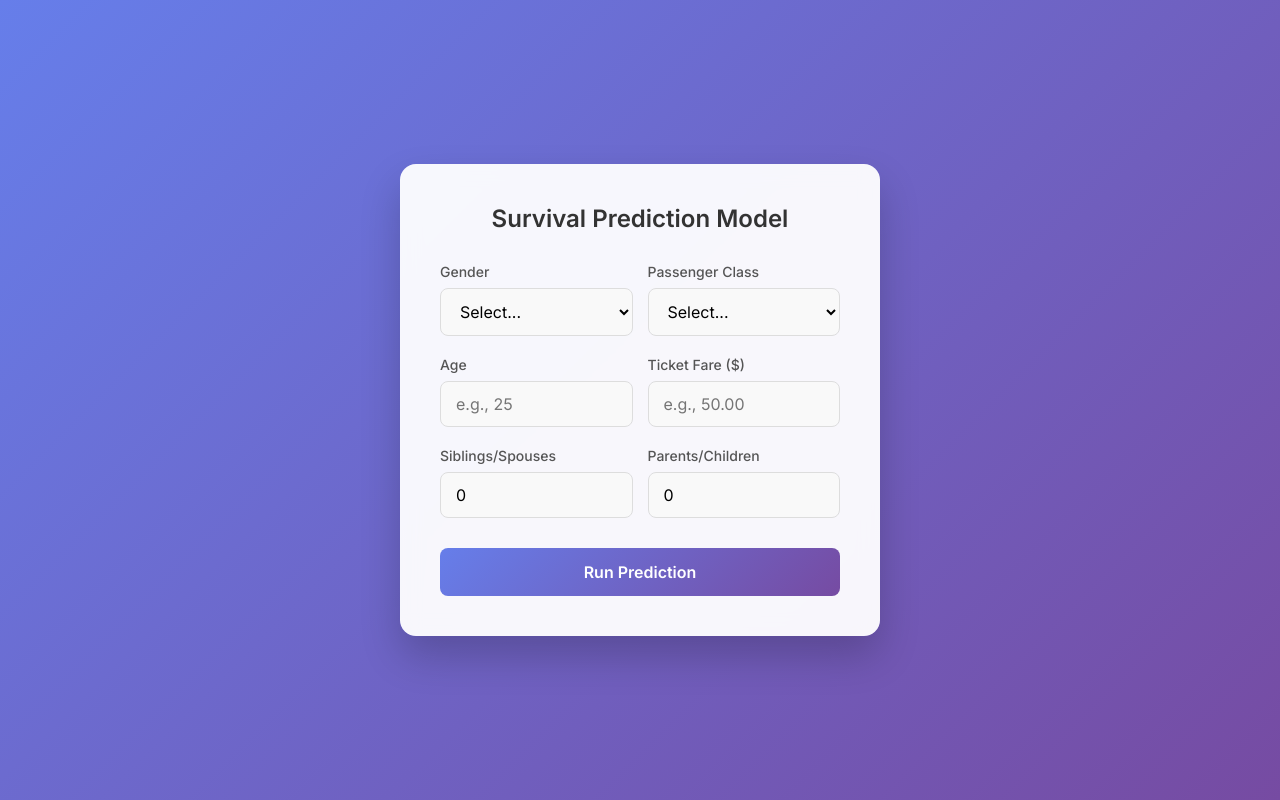
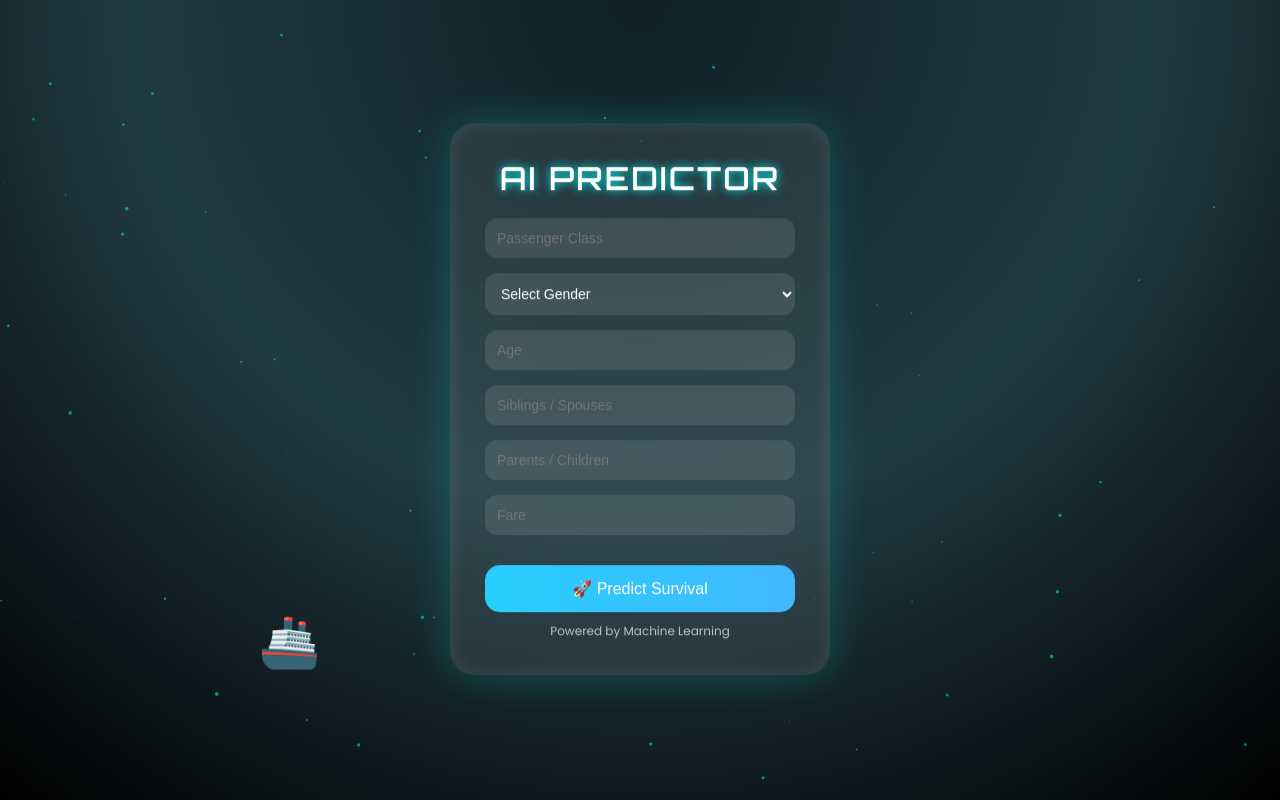
Before and after one commit to omvedani07-glitch/2Ai1__10, a Flask app: page / in a window 1280 px wide. Run offline with Flask 3, Linux system fonts and the light colour scheme; parts of the project's set-up code (start-up, migrations or seed data) failed here and were passed over.

Commit message:
Update index.html

```diff
--- a/templates/index.html
+++ b/templates/index.html
@@ -3,151 +3,284 @@
 <head>
 <meta charset="UTF-8">
 <meta name="viewport" content="width=device-width, initial-scale=1.0">
-    <title>Survival Predictor</title>
-    <link href="https://fonts.googleapis.com/css2?family=Inter:wght@400;500;600&display=swap" rel="stylesheet">
+
+<title>Titanic AI Predictor</title>
+
+<link href="https://fonts.googleapis.com/css2?family=Orbitron:wght@400;600&family=Poppins:wght@300;400;600&display=swap" rel="stylesheet">
+
 <style>
-        * {
-            box-sizing: border-box;
-            margin: 0;
-            padding: 0;
-            font-family: 'Inter', sans-serif;
+
+/* 🔥 RESET */
+*{
+    margin:0;
+    padding:0;
+    box-sizing:border-box;
 }
 
-        body {
-            background: linear-gradient(135deg, #667eea 0%, #764ba2 100%);
-            min-height: 100vh;
-            display: flex;
-            justify-content: center;
-            align-items: center;
-            padding: 20px;
+body{
+    font-family: 'Poppins', sans-serif;
+    height:100vh;
+    overflow:hidden;
+    background: radial-gradient(circle at top, #0f2027, #203a43, #000);
+    color:white;
 }
 
-        .card {
-            background: rgba(255, 255, 255, 0.95);
-            padding: 40px;
-            border-radius: 16px;
-            box-shadow: 0 20px 40px rgba(0, 0, 0, 0.2);
-            width: 100%;
-            max-width: 480px;
-            backdrop-filter: blur(10px);
+/* 🌌 PARTICLE BACKGROUND */
+canvas{
+    position:fixed;
+    top:0;
+    left:0;
+    z-index:0;
 }
 
-        h2 {
-            text-align: center;
-            color: #333;
-            margin-bottom: 30px;
-            font-weight: 600;
+/* 🚢 FLOATING SHIP */
+.ship{
+    position:absolute;
+    bottom:120px;
+    left:-200px;
+    font-size:50px;
+    animation: sail 25s linear infinite;
 }
 
-        .form-group {
-            margin-bottom: 20px;
+@keyframes sail{
+    0%{ left:-200px; }
+    100%{ left:120%; }
 }
 
-        label {
-            display: block;
-            margin-bottom: 8px;
-            color: #555;
-            font-size: 14px;
-            font-weight: 500;
+/* 🌊 GLASS CARD */
+.container{
+    position:relative;
+    z-index:2;
+    width:380px;
+    margin:auto;
+    top:50%;
+    transform:translateY(-50%);
+    padding:35px;
+
+    background: rgba(255,255,255,0.08);
+    backdrop-filter: blur(20px);
+
+    border-radius:25px;
+    box-shadow:
+        0 0 40px rgba(0,255,255,0.2),
+        inset 0 0 20px rgba(255,255,255,0.1);
+
+    animation: float 6s ease-in-out infinite;
 }
 
-        input[type="number"], select {
-            width: 100%;
-            padding: 12px 15px;
-            border: 1px solid #ddd;
-            border-radius: 8px;
-            font-size: 16px;
-            transition: all 0.3s ease;
-            background-color: #f9f9f9;
+@keyframes float{
+    0%,100%{ transform:translateY(-50%) translateY(0); }
+    50%{ transform:translateY(-50%) translateY(-10px); }
 }
 
-        input[type="number"]:focus, select:focus {
-            border-color: #667eea;
-            box-shadow: 0 0 0 3px rgba(102, 126, 234, 0.2);
-            outline: none;
-            background-color: #fff;
+/* 🧠 TITLE */
+h1{
+    font-family:'Orbitron', sans-serif;
+    text-align:center;
+    margin-bottom:20px;
+    letter-spacing:2px;
+    text-shadow:0 0 10px cyan;
 }
 
-        .grid-2 {
-            display: grid;
-            grid-template-columns: 1fr 1fr;
-            gap: 15px;
+/* INPUT GROUP */
+.input-group{
+    position:relative;
+    margin:15px 0;
 }
 
-        .btn-submit {
-            width: 100%;
-            padding: 14px;
-            background: linear-gradient(135deg, #667eea 0%, #764ba2 100%);
-            color: white;
-            border: none;
-            border-radius: 8px;
-            font-size: 16px;
-            font-weight: 600;
-            cursor: pointer;
-            transition: transform 0.2s, box-shadow 0.2s;
-            margin-top: 10px;
+input, select{
+    width:100%;
+    padding:12px;
+    border:none;
+    border-radius:12px;
+    outline:none;
+    background: rgba(255,255,255,0.1);
+    color:white;
+    font-size:14px;
+    transition:0.3s;
 }
 
-        .btn-submit:hover {
-            transform: translateY(-2px);
-            box-shadow: 0 5px 15px rgba(118, 75, 162, 0.4);
+/* glow focus */
+input:focus, select:focus{
+    box-shadow:0 0 10px cyan;
+    transform:scale(1.05);
 }
+
+/* 🔥 BUTTON */
+button{
+    width:100%;
+    padding:14px;
+    border:none;
+    border-radius:15px;
+    font-size:16px;
+    color:white;
+    cursor:pointer;
+
+    background: linear-gradient(270deg,#00f2fe,#4facfe,#00f2fe);
+    background-size:600% 600%;
+    animation: gradient 6s ease infinite;
+
+    margin-top:15px;
+    position:relative;
+    overflow:hidden;
+}
+
+@keyframes gradient{
+    0%{background-position:0%}
+    50%{background-position:100%}
+    100%{background-position:0%}
+}
+
+/* shine effect */
+button::before{
+    content:'';
+    position:absolute;
+    top:0;
+    left:-100%;
+    width:100%;
+    height:100%;
+    background:linear-gradient(120deg,transparent,rgba(255,255,255,0.6),transparent);
+}
+
+button:hover::before{
+    left:100%;
+    transition:0.6s;
+}
+
+button:hover{
+    transform:scale(1.08);
+    box-shadow:0 0 20px cyan;
+}
+
+/* LOADER */
+.loader{
+    display:none;
+    text-align:center;
+    margin-top:15px;
+    font-size:14px;
+    color:#00f2fe;
+}
+
+/* FOOTER TEXT */
+.footer{
+    text-align:center;
+    margin-top:10px;
+    font-size:12px;
+    opacity:0.7;
+}
+
 </style>
 </head>
+
 <body>
 
-    <div class="card">
-        <h2>Survival Prediction Model</h2>
-        <form action="/predict" method="POST">
+<!-- 🌌 PARTICLE CANVAS -->
+<canvas id="particles"></canvas>
 
-            <div class="grid-2">
-                <div class="form-group">
-                    <label for="Sex">Gender</label>
-                    <select name="Sex" id="Sex" required>
-                        <option value="" disabled selected>Select...</option>
+<!-- 🚢 SHIP -->
+<div class="ship">🚢</div>
+
+<!-- 🧠 MAIN UI -->
+<div class="container">
+
+<h1>AI PREDICTOR</h1>
+
+<form action="/predict" method="post" onsubmit="showLoader()">
+
+<div class="input-group">
+<input type="number" name="Pclass" placeholder="Passenger Class" required>
+</div>
+
+<div class="input-group">
+<select name="Sex" required>
+<option disabled selected>Select Gender</option>
 <option value="male">Male</option>
 <option value="female">Female</option>
 </select>
 </div>
 
-                <div class="form-group">
-                    <label for="Pclass">Passenger Class</label>
-                    <select name="Pclass" id="Pclass" required>
-                        <option value="" disabled selected>Select...</option>
-                        <option value="1">1st Class</option>
-                        <option value="2">2nd Class</option>
-                        <option value="3">3rd Class</option>
-                    </select>
-                </div>
+<div class="input-group">
+<input type="number" step="any" name="Age" placeholder="Age" required>
 </div>
 
-            <div class="grid-2">
-                <div class="form-group">
-                    <label for="Age">Age</label>
-                    <input type="number" step="0.1" name="Age" id="Age" placeholder="e.g., 25" required>
+<div class="input-group">
+<input type="number" name="SibSp" placeholder="Siblings / Spouses" required>
 </div>
 
-                <div class="form-group">
-                    <label for="Fare">Ticket Fare ($)</label>
-                    <input type="number" step="0.01" name="Fare" id="Fare" placeholder="e.g., 50.00" required>
-                </div>
+<div class="input-group">
+<input type="number" name="Parch" placeholder="Parents / Children" required>
 </div>
 
-            <div class="grid-2">
-                <div class="form-group">
-                    <label for="SibSp">Siblings/Spouses</label>
-                    <input type="number" name="SibSp" id="SibSp" value="0" min="0" required>
+<div class="input-group">
+<input type="number" step="any" name="Fare" placeholder="Fare" required>
 </div>
 
-                <div class="form-group">
-                    <label for="Parch">Parents/Children</label>
-                    <input type="number" name="Parch" id="Parch" value="0" min="0" required>
-                </div>
+<button type="submit">🚀 Predict Survival</button>
+
+<div class="loader" id="loader">🔮 AI is thinking...</div>
+
+</form>
+
+<div class="footer">Powered by Machine Learning</div>
+
 </div>
 
-            <button type="submit" class="btn-submit">Run Prediction</button>
-        </form>
-    </div>
+<!-- ⚡ PARTICLE ANIMATION -->
+<script>
+
+const canvas = document.getElementById("particles");
+const ctx = canvas.getContext("2d");
+
+canvas.width = window.innerWidth;
+canvas.height = window.innerHeight;
+
+let particles = [];
+
+for(let i=0;i<80;i++){
+    particles.push({
+        x: Math.random()*canvas.width,
+        y: Math.random()*canvas.height,
+        r: Math.random()*2,
+        d: Math.random()*1
+    });
+}
+
+function draw(){
+    ctx.clearRect(0,0,canvas.width,canvas.height);
+
+    ctx.fillStyle="rgba(0,255,255,0.5)";
+    ctx.beginPath();
+
+    for(let i=0;i<particles.length;i++){
+        let p = particles[i];
+        ctx.moveTo(p.x,p.y);
+        ctx.arc(p.x,p.y,p.r,0,Math.PI*2,true);
+    }
+
+    ctx.fill();
+    update();
+}
+
+function update(){
+    for(let i=0;i<particles.length;i++){
+        let p = particles[i];
+        p.y += p.d;
+
+        if(p.y > canvas.height){
+            particles[i].y = 0;
+            particles[i].x = Math.random()*canvas.width;
+        }
+    }
+}
+
+setInterval(draw,33);
+
+/* loader */
+function showLoader(){
+    document.getElementById("loader").style.display="block";
+}
+
+</script>
 
 </body>
 </html>
```
Lines whose indentation alone changed are shown as unchanged.
